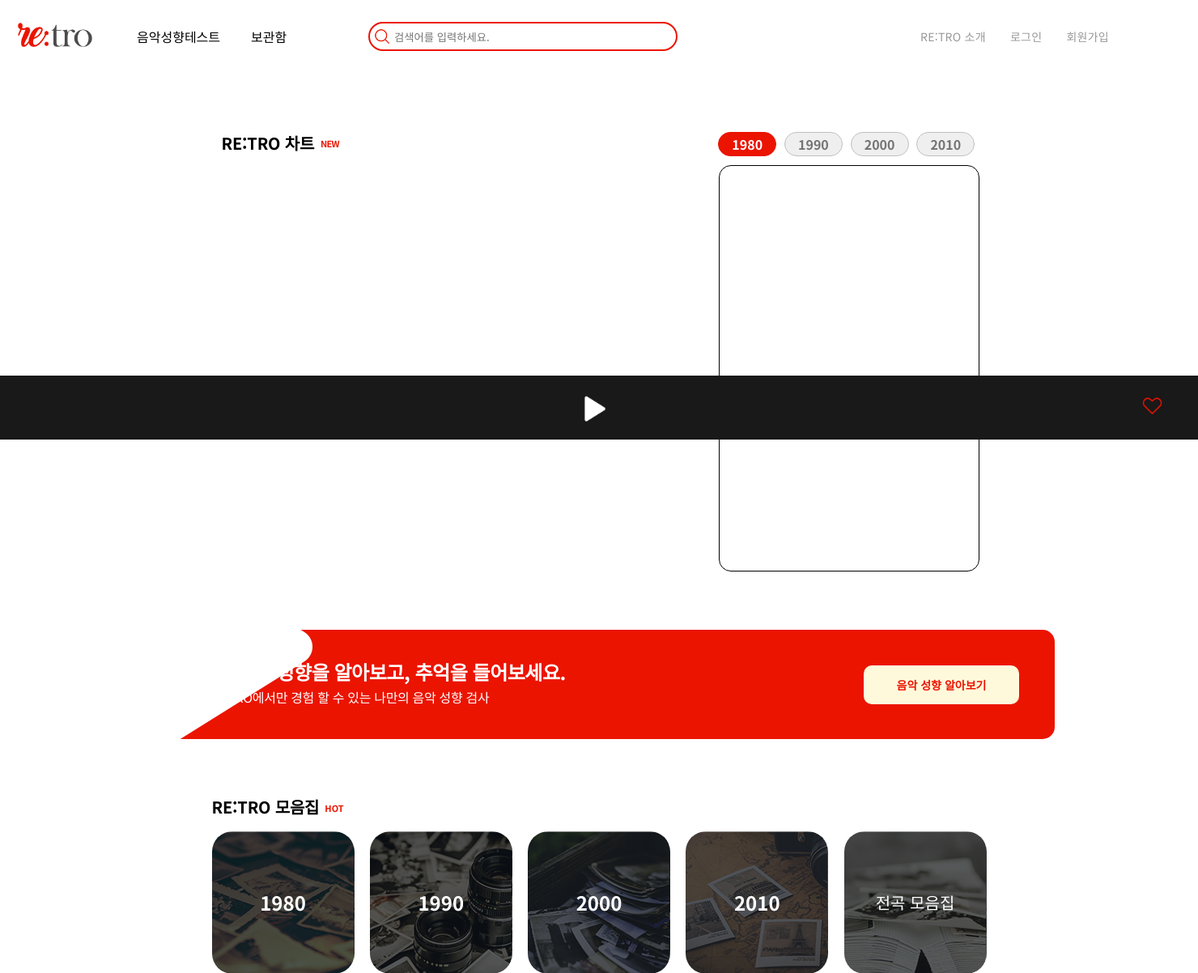
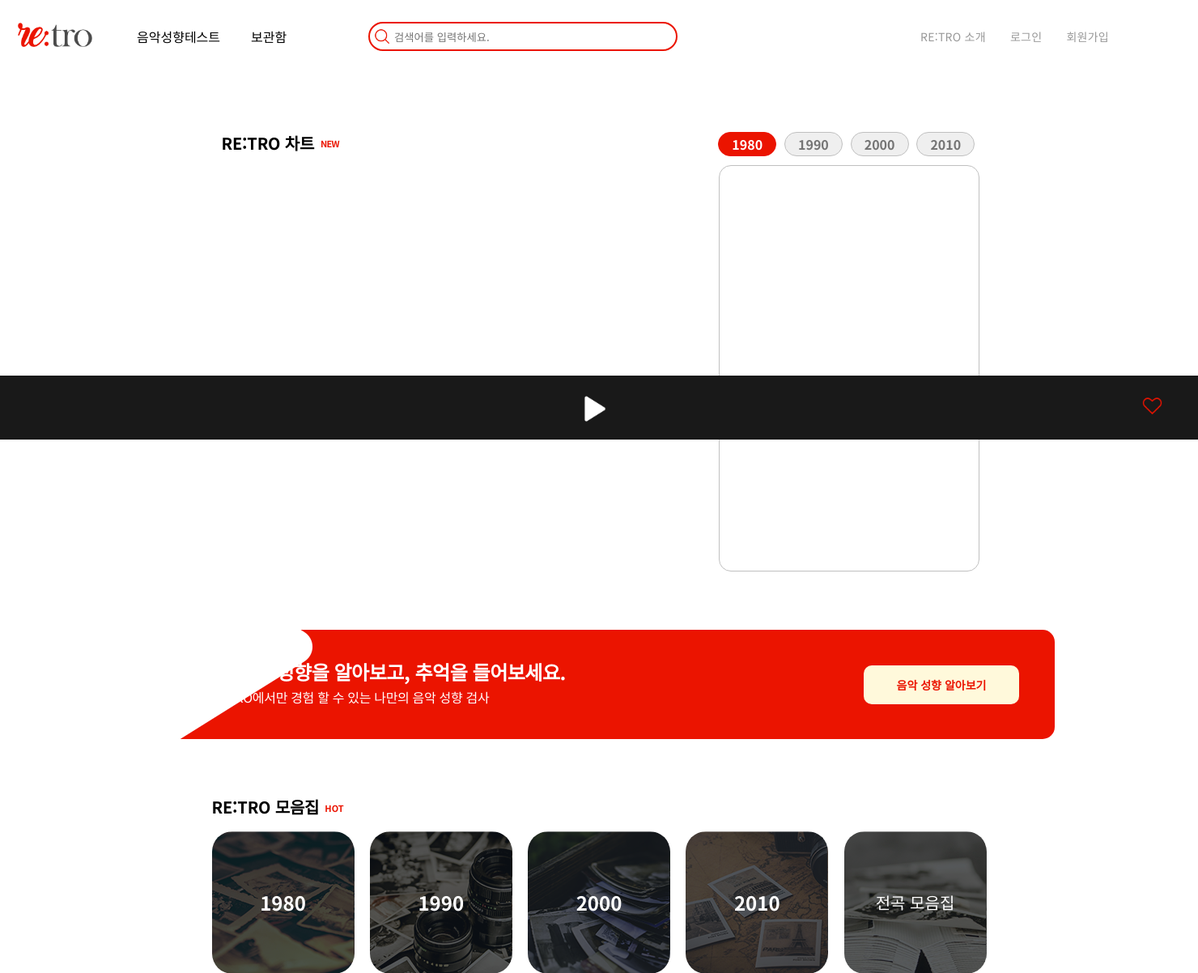
Before and after one commit to 11th-CodingKingdom/retro_main, a Flask app: page / in a window 1480 px wide. Shown: the part 257-1459 px from the top of the page at 81% size. Run offline with Flask 2, Linux system fonts and the light colour scheme; data that the repository does not hold is empty.

Commit message:
메인페이지 우측차트 border 컬러 수정

```diff
--- a/static/css/style.css
+++ b/static/css/style.css
@@ -160,7 +160,7 @@
 }
 
 #rankchart-box {
-  border: 1px solid #000;
+  border: 1px solid #c0c0c0;
   border-radius: 15px;
   width: 320px;
   height: 500px;
```
